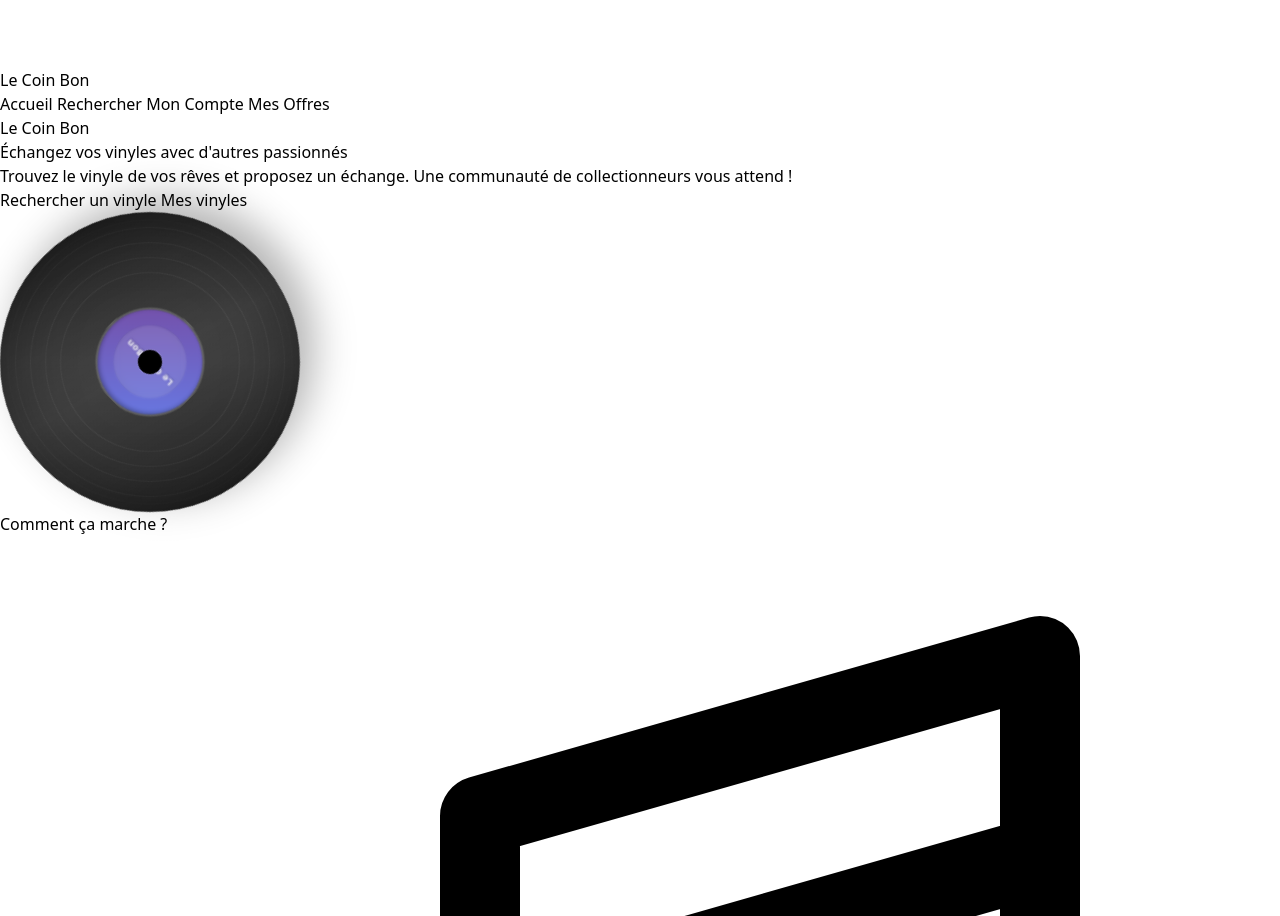
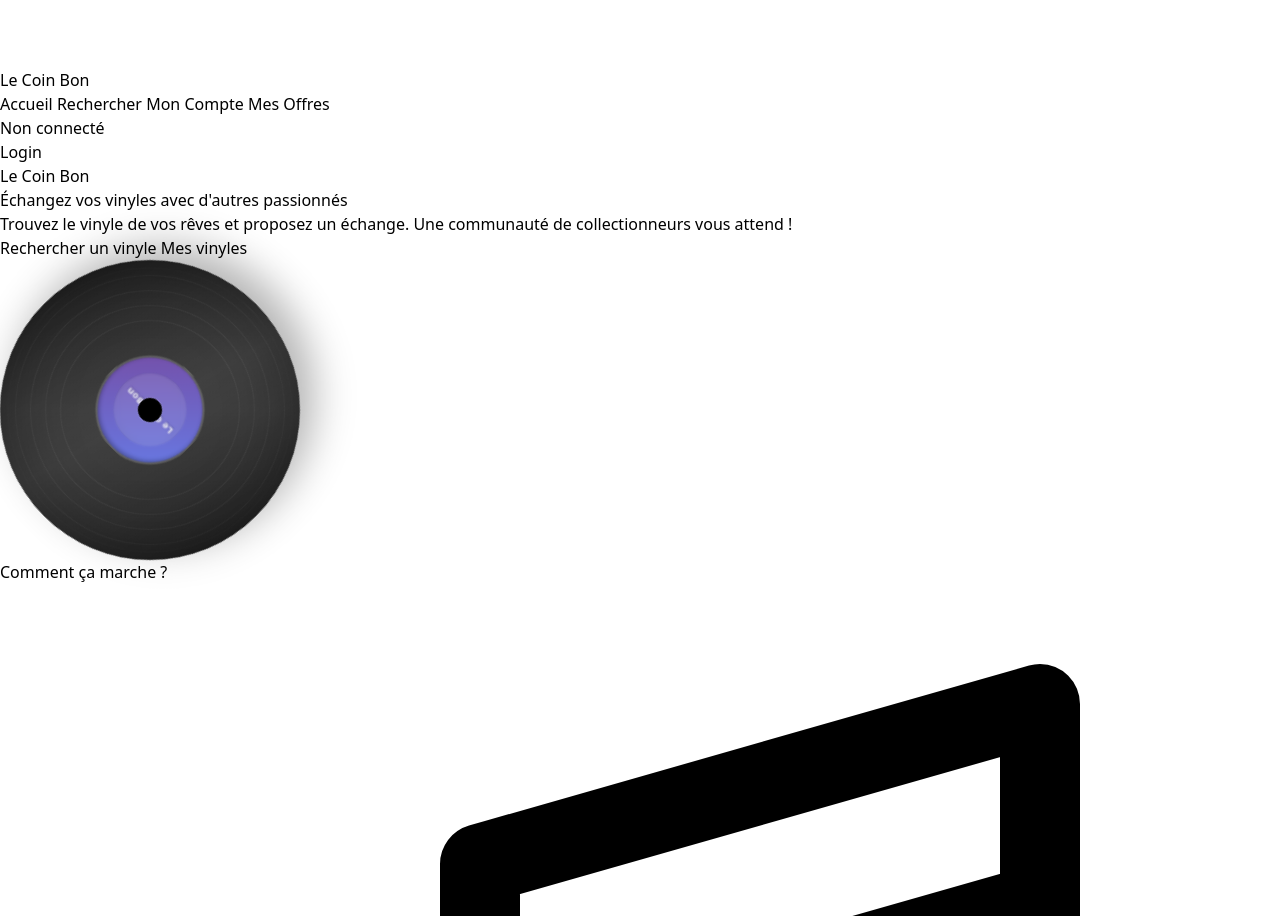
Before and after one commit to OnyyxBoi/le-coin-bon, a Vue app in the folder frontend/: page / in a window 1280 px wide. Shown: the part 1212-2128 px from the top of the page. Built offline with nearby package versions, Linux system fonts and the light colour scheme; no server answers.

Commit message:
ajouter bouton login, plus besoin de passer par l url

```diff
--- a/frontend/src/App.vue
+++ b/frontend/src/App.vue
@@ -2,10 +2,19 @@
 import { RouterView, useRouter } from 'vue-router'
 import { computed } from 'vue'
 import { MusicalNoteIcon } from '@heroicons/vue/24/solid'
+import { useAppData } from './composables/useAppData'
 
 const router = useRouter()
 
 const currentPath = computed(() => router.currentRoute.value.path)
+
+const { currentUser, logoutCurrentUser } = useAppData()
+const isLoggedIn = computed(() => Boolean(currentUser.value.id))
+
+function handleLogout() {
+  logoutCurrentUser()
+  router.push('/')
+}
 </script>
 
 <template>
@@ -65,6 +74,33 @@ const currentPath = computed(() => router.currentRoute.value.path)
             ></span>
           </router-link>
         </nav>
+
+        <div class="flex items-center gap-3">
+          <div
+            class="hidden sm:flex items-center gap-2 px-3 py-1.5 rounded-full bg-gray-100 text-gray-700 text-sm"
+          >
+            <span class="text-gray-800">
+              {{ isLoggedIn ? 'Connecté en tant que ' + currentUser.nickname : 'Non connecté' }}
+            </span>
+          </div>
+
+          <router-link
+            v-if="!isLoggedIn"
+            to="/login"
+            class="px-4 py-2 rounded-lg text-sm font-semibold no-underline bg-white text-gray-700 border-2 border-gray-200 hover:bg-gray-50 transition-all"
+          >
+            Login
+          </router-link>
+
+          <button
+            v-else
+            type="button"
+            class="px-4 py-2 rounded-lg text-sm font-semibold bg-red-100 text-red-800 hover:bg-red-200 transition-all"
+            @click="handleLogout"
+          >
+            Logout
+          </button>
+        </div>
       </div>
     </header>
 
--- a/frontend/src/composables/appData/initialization.ts
+++ b/frontend/src/composables/appData/initialization.ts
@@ -3,6 +3,9 @@ import { mapExchange, mapGenre, mapMessage, mapUser, mapVinyle } from '../../api
 import { currentUser, exchanges, exchangeMessages, genres, users, vinyles } from './state'
 
 let initPromise: Promise<void> | null = null
+let autoSelectEnabled = true
+
+const EMPTY_USER = { id: '', nickname: '', email: '', password: '' }
 
 async function fetchGenres() {
   const apiGenres = await apiFetch<any[]>('/api/genres')
@@ -40,7 +43,7 @@ export async function ensureInitialized(): Promise<void> {
     await fetchVinyles()
     await fetchExchanges()
 
-    if (!currentUser.value.id && users.value.length > 0) {
+    if (autoSelectEnabled && !currentUser.value.id && users.value.length > 0) {
       currentUser.value = users.value[0]!
     }
 
@@ -53,6 +56,7 @@ export async function ensureInitialized(): Promise<void> {
 
 export async function setCurrentUserByPseudo(pseudo: string) {
   await ensureInitialized()
+  autoSelectEnabled = true
   const normalized = pseudo.trim().toLowerCase()
   const user = users.value.find((u) => u.nickname.toLowerCase() === normalized)
   if (!user) return null
@@ -60,13 +64,19 @@ export async function setCurrentUserByPseudo(pseudo: string) {
   return user
 }
 
+export function logoutCurrentUser() {
+  autoSelectEnabled = false
+  currentUser.value = { ...EMPTY_USER }
+}
+
 // Utilitaire pour les tests (réinitialise cache + état).
 export function __resetAppDataForTests() {
   initPromise = null
+  autoSelectEnabled = true
   genres.value = []
   users.value = []
   vinyles.value = []
   exchanges.value = []
   exchangeMessages.value = {}
-  currentUser.value = { id: '', nickname: '', email: '', password: '' }
+  currentUser.value = { ...EMPTY_USER }
 }
--- a/frontend/src/composables/useAppData.ts
+++ b/frontend/src/composables/useAppData.ts
@@ -14,7 +14,7 @@ import {
   getVinylDisplayById,
   getVinylWithDetails
 } from './appData/getters'
-import { ensureInitialized, setCurrentUserByPseudo } from './appData/initialization'
+import { ensureInitialized, logoutCurrentUser, setCurrentUserByPseudo } from './appData/initialization'
 import { currentUser, exchanges, exchangeMessages, genres, users, vinyles } from './appData/state'
 import {
   addVinyl,
@@ -79,6 +79,7 @@ export function useAppData() {
 
     addMessageToExchange,
 
-    setCurrentUserByPseudo
+    setCurrentUserByPseudo,
+    logoutCurrentUser
   }
 }
```
